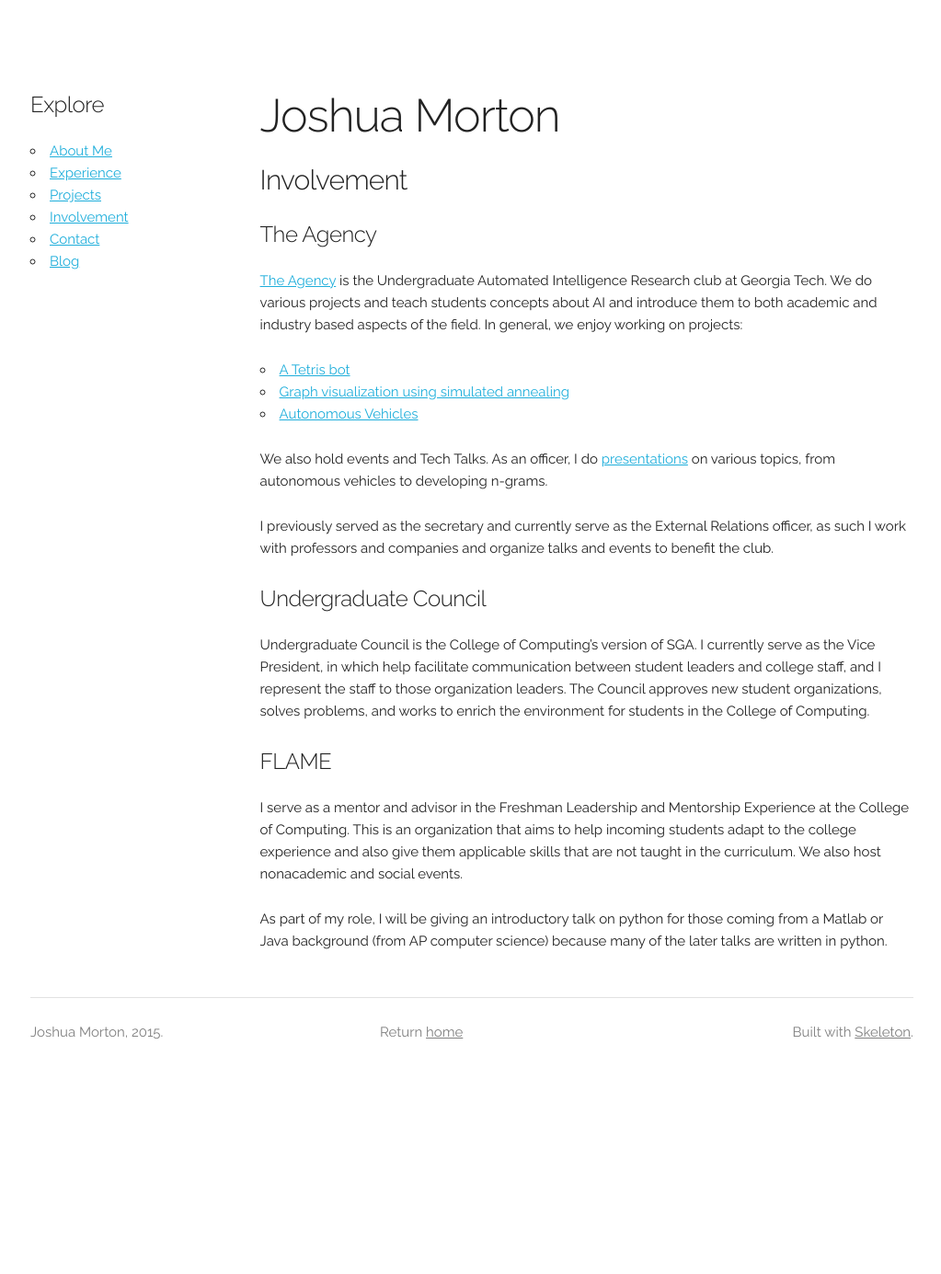
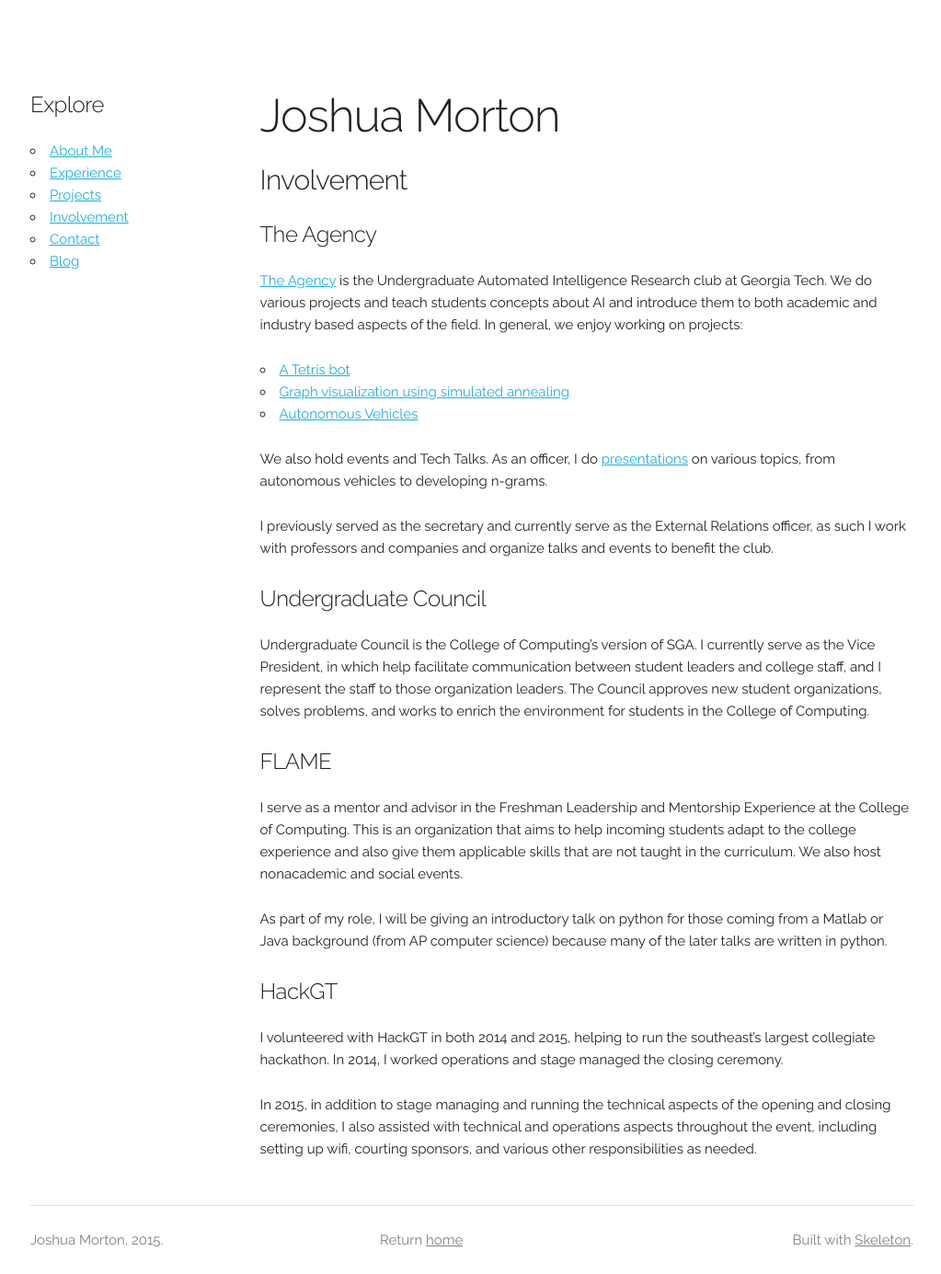
Before and after one commit to joshuamorton/joshuamorton.github.com, a Jekyll site: the page built from involvement.md, in a window 1280 px wide. Shown: the whole page at 92% size, without its empty margins (127-1150 px from the left). Built offline with Jekyll 4.4.1, drawn with Linux system fonts in a browser that asks for light colours; Markdown is read by kramdown in place of the engine named in the settings; before the commit the page ends 1159 px from its top, so only the background shows below that.

Commit message:
updated involement with hackgt
worked there twice now, seems to be involvement worthy

```diff
--- a/involvement.md
+++ b/involvement.md
@@ -25,3 +25,8 @@ Undergraduate Council is the College of Computing's version of SGA. I currently
 I serve as a mentor and advisor in the Freshman Leadership and Mentorship Experience at the College of Computing. This is an organization that aims to help incoming students adapt to the college experience and also give them applicable skills that are not taught in the curriculum. We also host nonacademic and social events.
 
 As part of my role, I will be giving an introductory talk on python for those coming from a Matlab or Java background (from AP computer science) because many of the later talks are written in python.
+
+#####HackGT
+I volunteered with HackGT in both 2014 and 2015, helping to run the southeast's largest collegiate hackathon. In 2014, I worked operations and stage managed the closing ceremony.
+
+In 2015, in addition to stage managing and running the technical aspects of the opening and closing ceremonies, I also assisted with technical and operations aspects throughout the event, including setting up wifi, courting sponsors, and various other responsibilities as needed.
```
